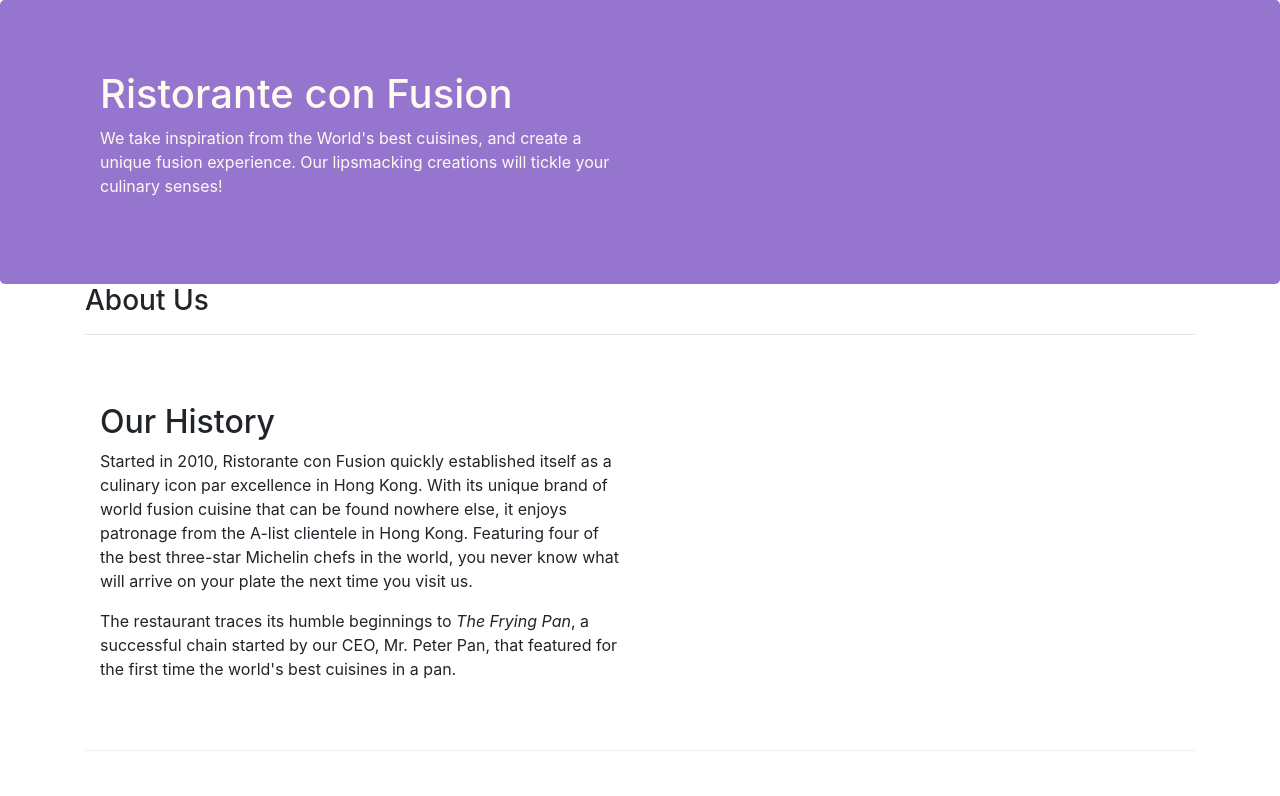
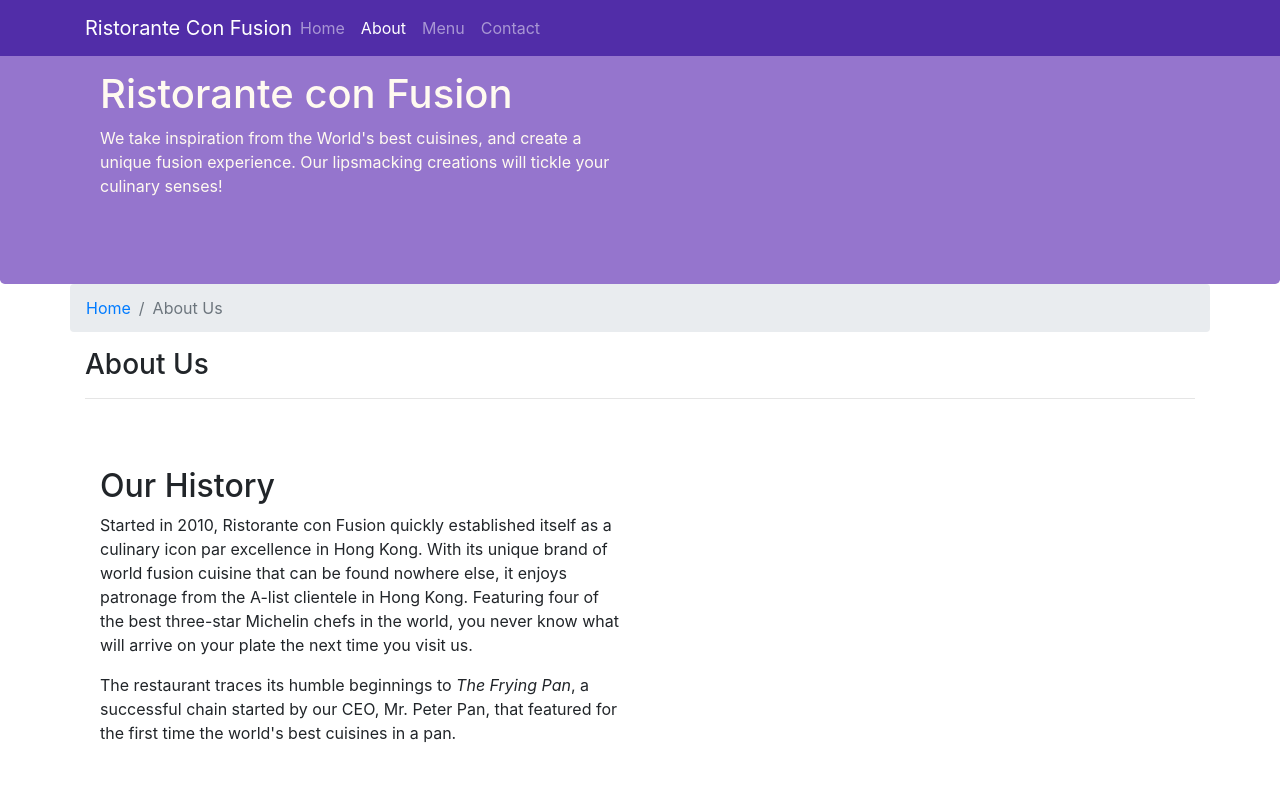
Before and after one commit to dikshita18/ConFusion, a website: page aboutus.html in a window 1280 px wide. Shown: the top 796 px of the page. Drawn offline with nearby package versions, Linux system fonts and the light colour scheme.

Commit message:
Navbar and Breadcrumbs

```diff
--- a/aboutus.html
+++ b/aboutus.html
@@ -15,6 +15,22 @@
 </head>
 
 <body>
+    <nav class="navbar navbar-dark navbar-expand-sm fixed-top">
+        <div class="container">
+            <button class="navbar-toggler" type="button" data-toggle="collapse" data-target="#Navbar">
+                <span class="navbar-toggler-icon"></span>
+            </button>
+            <a class="navbar-brand mr-auto" href="./index.html">Ristorante Con Fusion</a>
+            <div class="collapse navbar-collapse" id="Navbar">
+                <ul class="navbar-nav mr-auto">
+                    <li class="nav-item"><a class="nav-link" href="./index.html">Home</a></li>
+                    <li class="nav-item active"><a class="nav-link" href="#">About</a></li>
+                    <li class="nav-item"><a class="nav-link" href="#">Menu</a></li>
+                    <li class="nav-item"><a class="nav-link" href="#">Contact</a></li>
+                </ul>
+            </div>
+        </div>
+    </nav>
 
     <header class="jumbotron">
         <div class="container">
@@ -31,6 +47,10 @@
 
     <div class="container">
         <div class="row">
+            <ol class="col-12 breadcrumb">
+                <li class="breadcrumb-item"><a href="index.html">Home</a></li>
+                <li class="breadcrumb-item active">About Us</li>
+            </ol>
             <div class="col-12">
                <h3>About Us</h3>
                <hr>
@@ -70,7 +90,7 @@
                 <div class="col-4 offset-1 col-sm-2">
                     <h5>Links</h5>
                     <ul class="list-unstyled">
-                        <li><a href="#">Home</a></li>
+                        <li><a href="./index.html">Home</a></li>
                         <li><a href="#">About</a></li>
                         <li><a href="#">Menu</a></li>
                         <li><a href="#">Contact</a></li>
--- a/css/styles.css
+++ b/css/styles.css
@@ -29,3 +29,12 @@
     margin: 0px;
     color: #0f0f0f;
 }
+
+.body{
+    padding: 50px 0px 0px 0px;
+    z-index: 0;
+}
+
+.navbar-dark{
+    background-color: #512DA8;
+}
```
Also changed, not shown: index.html (+17 -1 lines).
